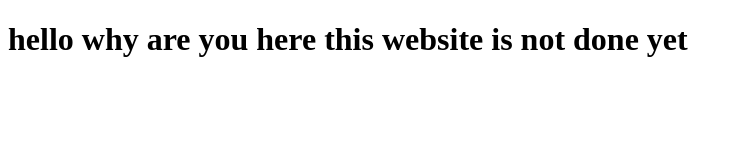
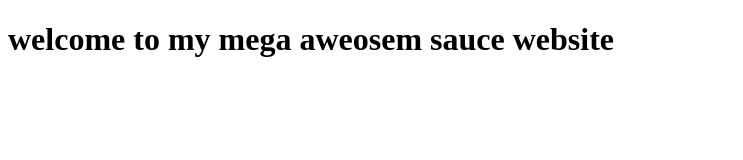
Before and after one commit to imorimori-hz/imorimori-hz.github.io, a plain HTML site: page index.html in a window 1280 px wide. Shown: the whole page, without its empty margins (0-743 px from the left). Drawn offline with Linux system fonts and the light colour scheme.

Commit message:
Update index.html

```diff
--- a/index.html
+++ b/index.html
@@ -1,6 +1,10 @@
 <!DOCTYPE html>
-<main>
+<html>
+    <head>
+        <title>imorimori</title>
+        <meta charset="utf-8">
+    </head>
     <body>
-        <h1>hello why are you here this website is not done yet</h1>
+        <h1>welcome to my mega aweosem sauce website</h1>
     </body>
-</main>
+</html>
```
